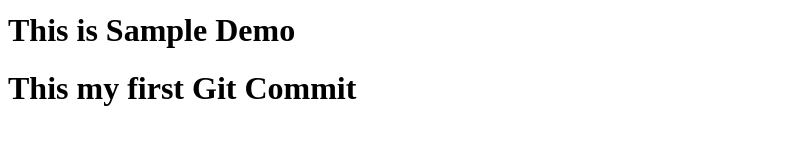
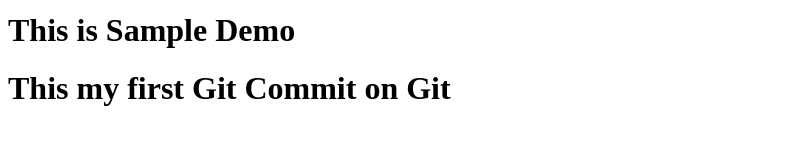
Before and after one commit to RaghavendraSagar/AngularBasics, an Angular app in the folder EcommerceGateway/: page / in a window 1280 px wide. Shown: the part 581-726 px from the top of the page, without its empty margins (0-807 px from the left). Built offline with nearby package versions, Linux system fonts and the light colour scheme.

Commit message:
git commit

```diff
--- a/EcommerceGateway/src/app/app.component.html
+++ b/EcommerceGateway/src/app/app.component.html
@@ -18,4 +18,4 @@
   </li>
 </ul>
 <h1>This is Sample Demo</h1>
-<h1>This my first Git Commit</h1>
+<h1>This my first Git Commit on Git</h1>
```
